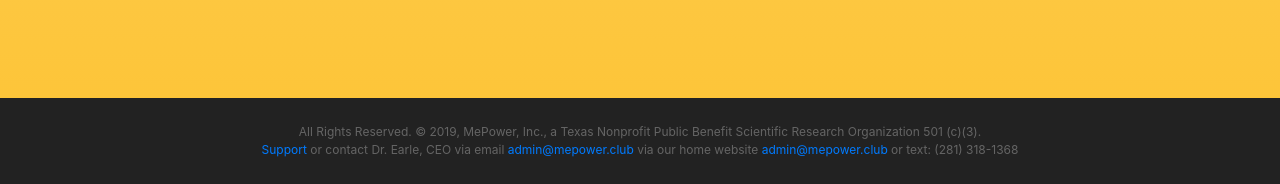
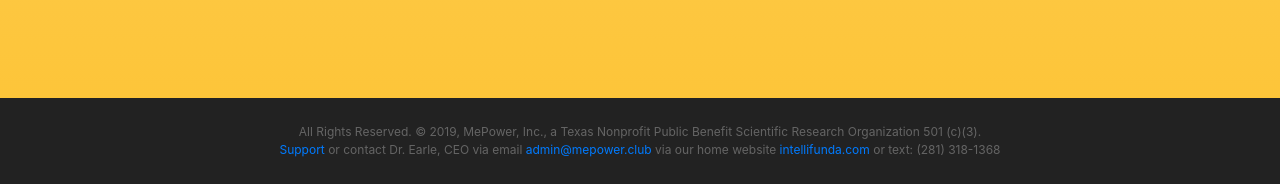
Before and after one commit to MePowerINC/Fundraiser, a website with bundled scripts: page index.html in a window 1280 px wide. Shown: the part 5531-5715 px from the top of the page. Built offline with nearby package versions, Linux system fonts and the light colour scheme; a web font is replaced by a local one.

Commit message:
spelling

```diff
--- a/index.html
+++ b/index.html
@@ -298,7 +298,7 @@
 
   <footer>
     <div class="container">
-      <p>All Rights Reserved. &copy; 2019, MePower, Inc., a Texas Nonprofit Public Benefit Scientific Research Organization 501 (c)(3). <br><a href="http://www.paypal.me/intellifundallc">Support</a> or contact Dr. Earle, CEO via email <a href="mailto:admin@mepower.club">admin@mepower.club</a> via our home website <a href="https://www.intellifunda.com">admin@mepower.club</a> or text: (281) 318-1368</p>
+      <p>All Rights Reserved. &copy; 2019, MePower, Inc., a Texas Nonprofit Public Benefit Scientific Research Organization 501 (c)(3). <br><a href="http://www.paypal.me/intellifundallc">Support</a> or contact Dr. Earle, CEO via email <a href="mailto:admin@mepower.club">admin@mepower.club</a> via our home website <a href="https://www.intellifunda.com">intellifunda.com</a> or text: (281) 318-1368</p>
       <ul class="list-inline">
         <!-- <li class="list-inline-item"> -->
           <!-- <a href="#">Privacy</a> -->
```
